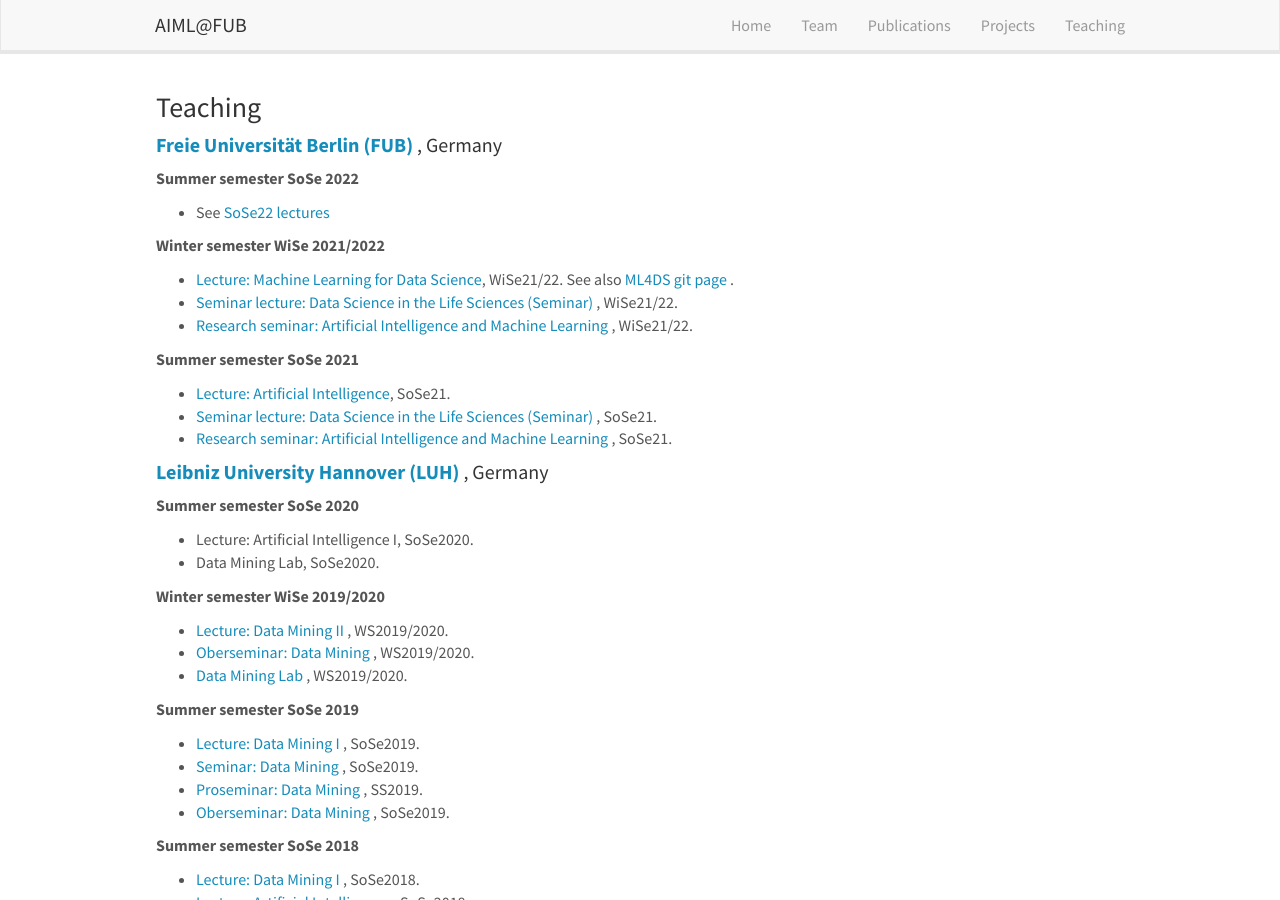
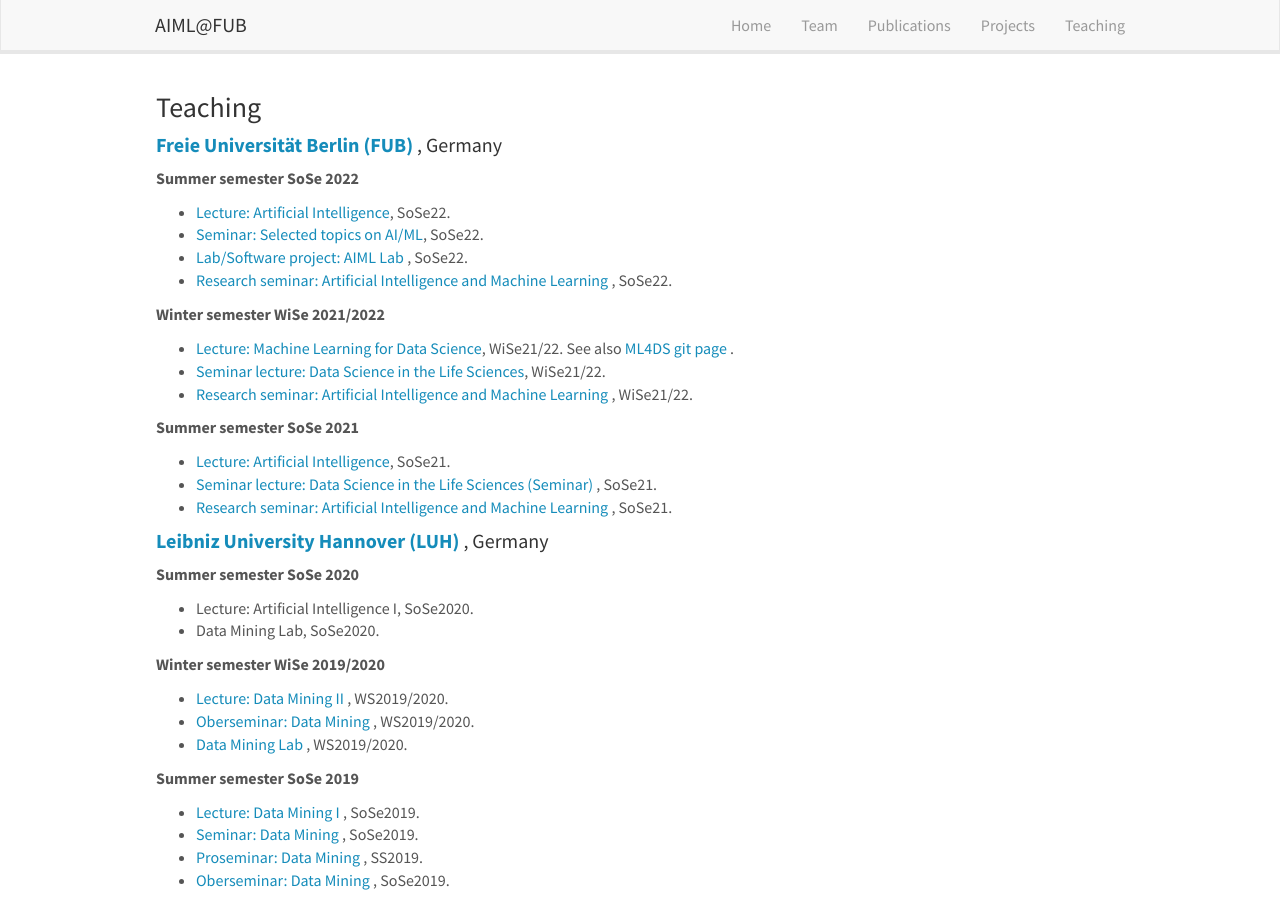
Before and after one commit to AIML-research/AIML-research.github.io, a Jekyll site: the page built from _pages/teaching.md, in a window 1280 px wide and 900 px high. Built offline with Jekyll 4.4.1, drawn with Linux system fonts in a browser that asks for light colours; nearby versions of some CDN libraries.

Commit message:
Update teaching.md

```diff
--- a/_pages/teaching.md
+++ b/_pages/teaching.md
@@ -9,11 +9,14 @@
 ### Teaching
 #### <a href ="https://www.fu-berlin.de/"> <b>Freie Universität Berlin (FUB)</b> </a>, Germany
 <b> Summer semester SoSe 2022 </b>
-- See <a href="https://www.mi.fu-berlin.de/en/inf/groups/ag-KIML/Teaching/SS22/index.html" target="new">SoSe22 lectures</a>
+- <a href="https://www.mi.fu-berlin.de/en/inf/groups/ag-KIML/Teaching/SS22/Kuenstliche-Intelligenz/index.html" target="new">Lecture: Artificial Intelligence</a>, SoSe22.
+- <a href ="https://www.mi.fu-berlin.de/en/inf/groups/ag-KIML/Teaching/SS22/Selected-topics-on-AI-and-ML/index.html"> Seminar: Selected topics on AI/ML</a>, SoSe22.
+- <a href = "https://www.mi.fu-berlin.de/en/inf/groups/ag-KIML/Teaching/SS22/SWP-AIML-Lab/index.html"> Lab/Software project: AIML Lab </a>, SoSe22.
+- <a href = "https://www.mi.fu-berlin.de/en/inf/groups/ag-KIML/Teaching/SS22/Forschungsseminar/index.html"> Research seminar: Artificial Intelligence and Machine Learning </a>, SoSe22.
 
 <b> Winter semester WiSe 2021/2022 </b>
 - <a href="https://www.mi.fu-berlin.de/en/inf/groups/ag-KIML/Teaching/SS21/Kuenstliche-Intelligenz/index.html" target="new">Lecture: Machine Learning for Data Science</a>, WiSe21/22. See also <a href="https://github.com/AIML-research/ML4DS" target="_new">ML4DS git page </a>.
-- <a href ="https://www.mi.fu-berlin.de/en/inf/groups/ag-KIML/Teaching/SS21/Data-Science/index.html"> Seminar lecture: Data Science in the Life Sciences (Seminar) </a>, WiSe21/22.
+- <a href ="https://www.mi.fu-berlin.de/en/inf/groups/ag-KIML/Teaching/SS21/Data-Science/index.html"> Seminar lecture: Data Science in the Life Sciences</a>, WiSe21/22.
 - <a href = "https://www.mi.fu-berlin.de/en/inf/groups/ag-KIML/Teaching/WS-21_22/Forschungsseminar/index.html"> Research seminar: Artificial Intelligence and Machine Learning </a>, WiSe21/22.
 
 <b> Summer semester SoSe 2021 </b>
```
